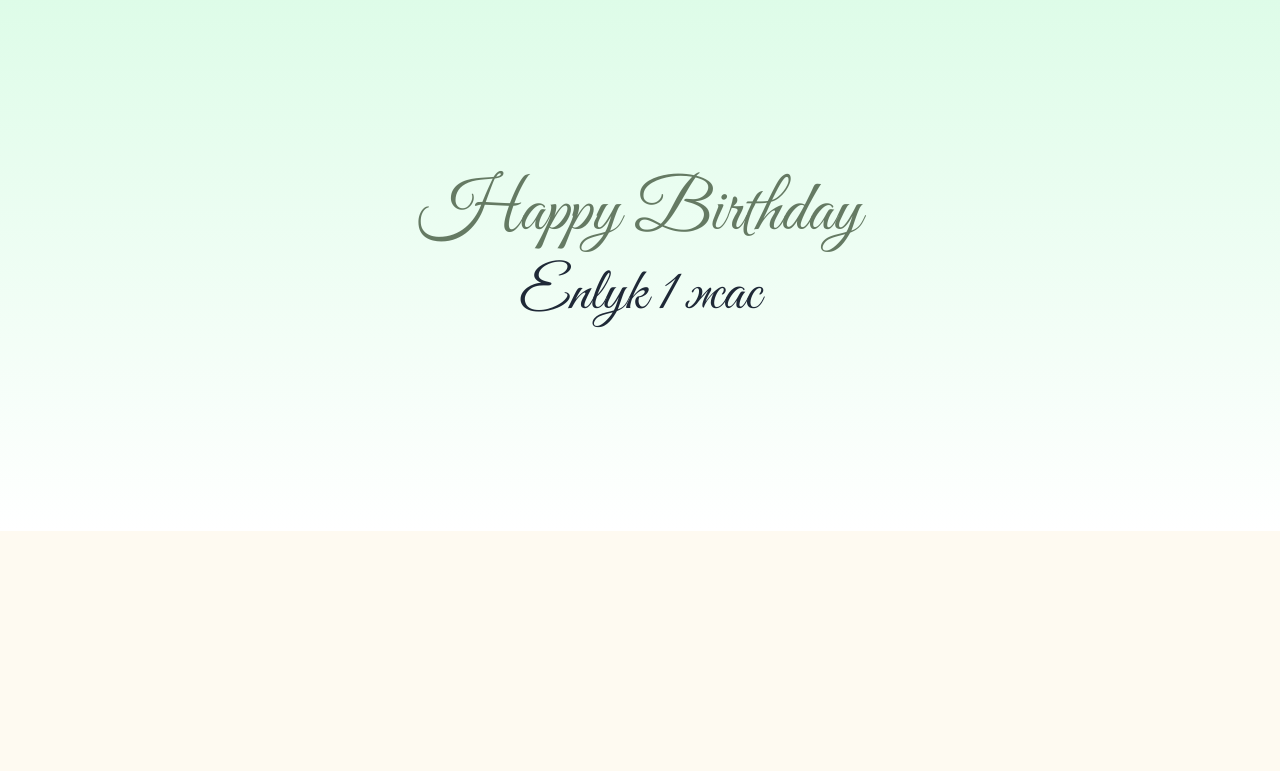
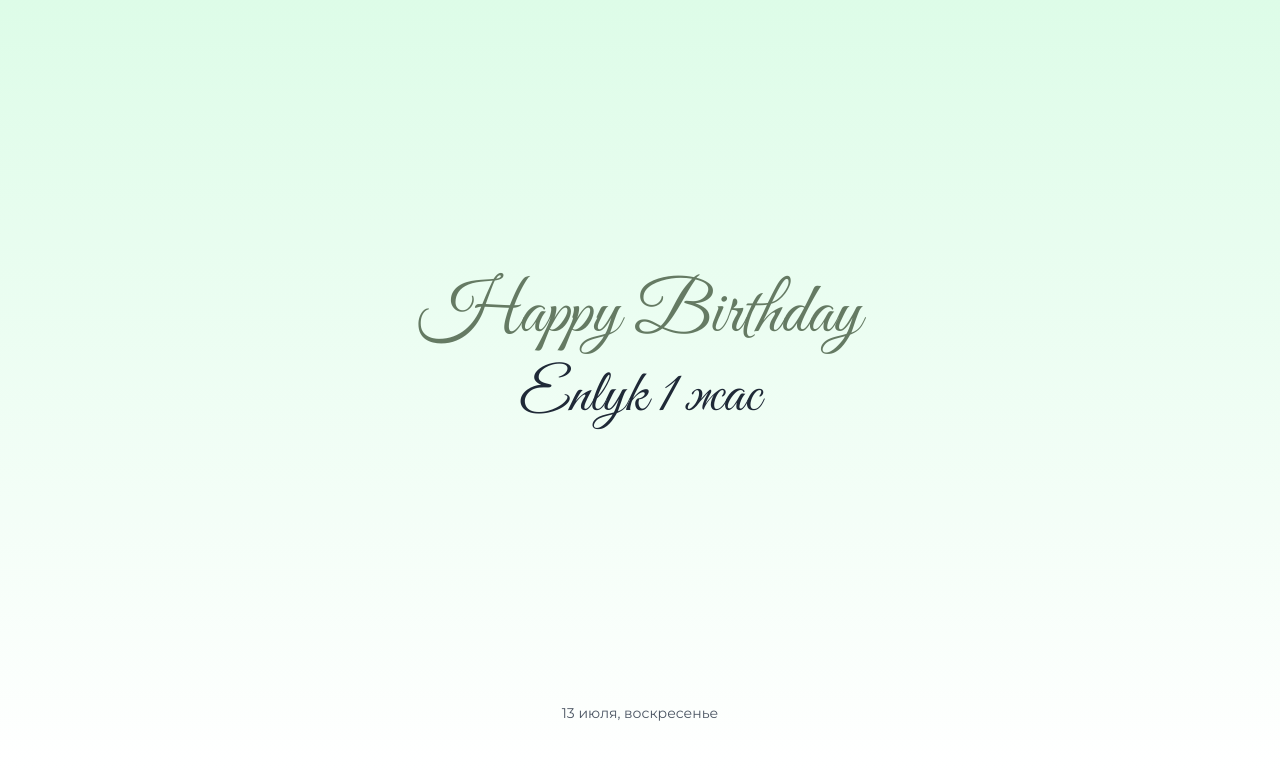
Before and after one commit to Yedil-Nauryzbek/birthday, a plain HTML site: page index.html in a window 1280 px wide. Shown: the part 29-800 px from the top of the page. Drawn offline with nearby package versions, Linux system fonts and the light colour scheme.

Commit message:
index.html

```diff
--- a/index.html
+++ b/index.html
@@ -25,11 +25,18 @@
 </head>
 <body class="text-gray-800 font-sans">
 
-  <!-- Первый экран (укорочен на ~30%) -->
-  <section class="min-h-[70vh] flex items-center justify-center text-center px-4 bg-gradient-to-b from-green-100 to-white">
-    <div>
+  <!-- Первый экран с текстом по центру и датой внизу -->
+  <section class="h-screen flex flex-col justify-between text-center px-4 bg-gradient-to-b from-green-100 to-white py-8">
+
+    <!-- Центрированный текст -->
+    <div class="flex-1 flex flex-col justify-center items-center">
       <h1 class="text-5xl md:text-7xl text-[#657a63] great-vibes mb-4">Happy Birthday</h1>
       <h2 class="text-4xl md:text-6xl text-gray-800 great-vibes">Enlyk 1 жас</h2>
+    </div>
+
+    <!-- Дата внизу -->
+    <div class="text-sm text-gray-600 montserrat pb-4">
+      13 июля, воскресенье
     </div>
   </section>
 
```
